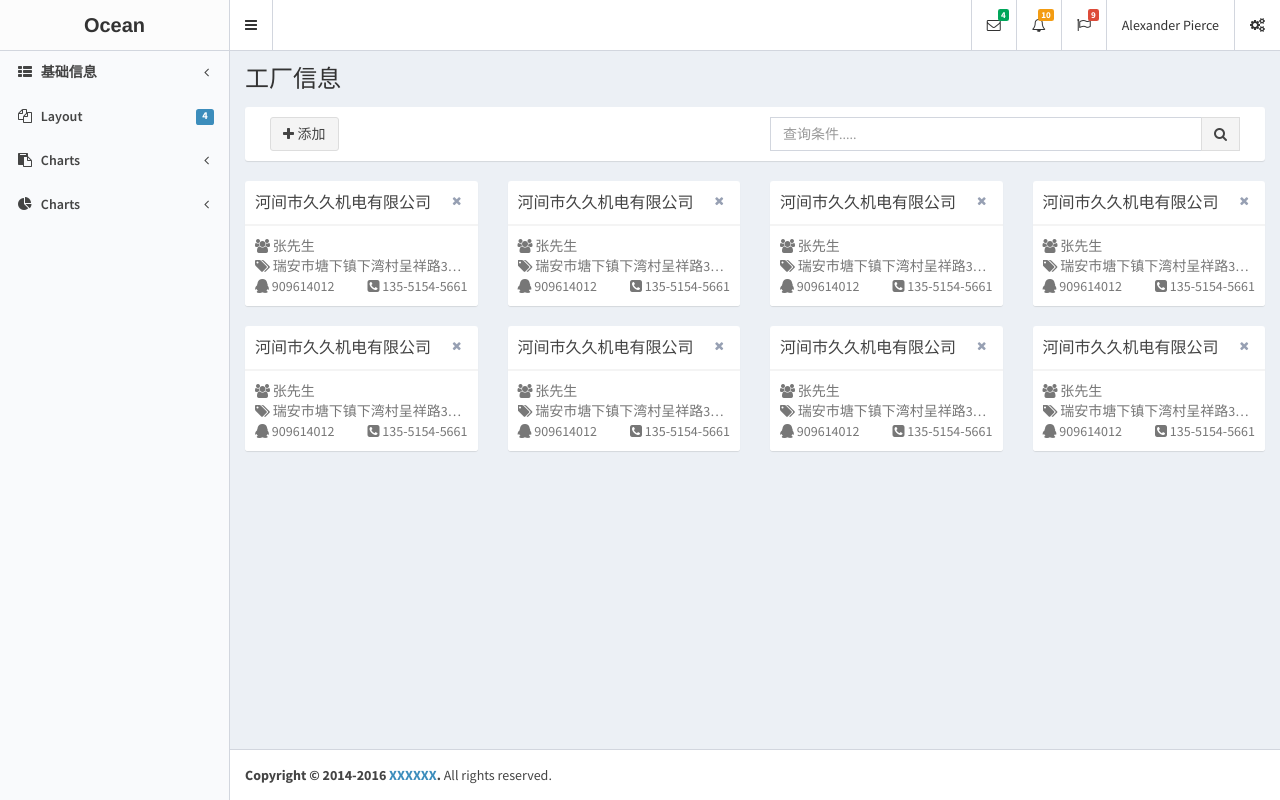
After one commit to OldDriverOVO/ocean, a Django app: page /baseinfo/factory_list/ in a window 1280 px wide. The commit adds this page. Run offline with Django 3.2, Linux system fonts and the light colour scheme; some libraries are stand-ins or nearby versions.

Commit message:
工厂信息

```diff
--- a/partsInfo/urls.py
+++ b/partsInfo/urls.py
@@ -8,4 +8,5 @@ urlpatterns = [
     path('', views.index,name='index'),
     path('part_list/', views.parts_list,name='part_list'),
     path('add_parts_info/', views.add_parts_info,name='add_parts_info'),
+    path('factory_list/',views.factory_list,name='factory_list'),
 ]
--- a/partsInfo/views.py
+++ b/partsInfo/views.py
@@ -20,7 +20,7 @@ def parts_list(request):
     if request.is_ajax():
         contact_list = Parts.objects.all().order_by('-last_change_date')
         paginator = Paginator(contact_list, 40)  # Show 25 contacts per page
-        print(request.GET)
+
         try:
             currentPage = int(request.GET.get('page'))
             contacts = paginator.page(currentPage)
@@ -56,69 +56,47 @@ def parts_list(request):
               'current_page':contacts.number,
               'has_next':contacts.has_next(),
               'has_previous':contacts.has_previous(),
-              'pageRange':pagelist
+              'pageRange':pagelist,
+              'pages':contacts.paginator.num_pages
              },safe=False
 
         )
 
 
-    contact_list = Parts.objects.all().order_by('-last_change_date')
-    paginator = Paginator(contact_list, 40)  # Show 25 contacts per page
-
-    try:
-        currentPage = int(request.GET.get('page'))
-        contacts = paginator.page(currentPage)
-        if paginator.num_pages > 10:
-            if currentPage - 5 < 1:
-                pageRange = range(1, 11)
-            elif currentPage + 5 > paginator.num_pages:
-                pageRange = range(currentPage - 5, paginator.num_pages + 1)
-
-            else:
-                pageRange = range(currentPage - 5, currentPage + 5)
-
-        else:
-            pageRange = paginator.page_range
-
-    except ValueError:
-        # If page is not an integer, deliver first page.
-        contacts = paginator.page(1)
-        pageRange = paginator.page_range
-    except TypeError:
-        # If page is not an integer, deliver first page.
-        contacts = paginator.page(1)
-        pageRange = paginator.page_range
-    except EmptyPage:
-        # If page is out of range (e.g. 9999), deliver last page of results.
-        contacts = paginator.page(paginator.num_pages)
-        pageRange = paginator.page_range
-
-    return render(request, 'partinfo/parts_list.html', {'contacts': contacts,
-                                                        'pageRange':pageRange
-                                                        })
+    return render(request, 'partinfo/parts_list.html')
 
 def add_parts_info(request):
 
     if request.is_ajax():
         state = None
+
         try:
-            new_parts = Parts(
-                oem=request.POST.get("txt_OEM"),
-                cn_name=request.POST.get("txt_cn_name"),
-                en_name=request.POST.get("txt_en_name"),
-                description=request.POST.get("txt_area_desc"),
-                img=request.FILES.get("file_img"),
-                last_change_date=win32timezone.now(),
-                last_change_user_id=1,
-                car_model_id=1
+            if (Parts.objects.filter(oem=request.POST.get("txt_OEM"))):
+                state = 'info_exist'
+                return HttpResponse(state)
 
-            )
-            new_parts.save()
-            state = 'success'
-            return HttpResponse(state)
+            else:
+                new_parts = Parts(
+                    oem=request.POST.get("txt_OEM"),
+                    cn_name=request.POST.get("txt_cn_name"),
+                    en_name=request.POST.get("txt_en_name"),
+                    description=request.POST.get("txt_area_desc"),
+                    img=request.FILES.get("file_img"),
+                    last_change_date=win32timezone.now(),
+                    last_change_user_id=1,
+                    car_model_id=1
+
+                )
+                new_parts.save()
+                state = 'success'
+                return HttpResponse(state)
+
         except:
             state = 'error'
             return HttpResponse(state)
 
     else:
         return HttpResponse("")
+
+def factory_list(request):
+    return render(request,'partinfo/factory_list.html')
--- a/templates/partinfo/base.html
+++ b/templates/partinfo/base.html
@@ -206,8 +206,9 @@
           </a>
           <ul class="treeview-menu">
             <li><a href="{% url 'partsinfo:part_list'%}"><i class="fa fa-circle-o"></i>配件信息</a></li>
+            <li><a href="{% url 'partsinfo:factory_list'%}"><i class="fa fa-circle-o"></i>工厂信息</a></li>
             <li><a href="../../index2.html"><i class="fa fa-circle-o"></i>客户</a></li>
-            <li><a href="../../index2.html"><i class="fa fa-circle-o"></i>工厂</a></li>
+
           </ul>
         </li>
         <li class="treeview">
--- /dev/null
+++ b/templates/partinfo/factory_list.html
@@ -0,0 +1,281 @@
+{% extends 'partinfo/base.html' %}
+
+{% load staticfiles %}
+{% block title %}list{% endblock %}
+{% block content-header %}工厂信息{% endblock %}
+{% block content %}
+
+    <div class="row">
+
+        <div class="col-md-12">
+
+            <div class="box box-widget">
+                <div class="box-body box-profile">
+                    <div class="col-md-1 ">
+                        <button type="button" class="btn btn-default" data-toggle="modal"
+                                data-target="#model_parts_add"><i class="fa fa-plus"> 添加</i></button>
+                    </div>
+                    <div class="col-md-6 pull-right">
+                        <form action="#" method="post">
+                            <div class="input-group">
+                                <input type="text" name="message" placeholder="查询条件....." class="form-control">
+                                <span class="input-group-btn">
+                              <button type="submit" class="btn btn-default btn-flat"><i
+                                      class="fa fa-search"></i> </button>
+                              </span>
+                            </div>
+                        </form>
+                    </div>
+                </div>
+                <!-- /.box-body -->
+            </div>
+            <div class="row">
+                <div class="col-md-3 col-sm-6 col-xs-12">
+                    <div class="box box-widget">
+                        <div class="box-header with-border">
+
+
+                            <span class="info-box-text" style="font-size:16px;">河间市久久机电有限公司</span>
+
+                            <div class="box-tools">
+
+                                <button type="button" class="btn btn-box-tool" data-widget="remove"><i
+                                        class="fa fa-times"></i></button>
+                            </div>
+                        </div>
+                        <div class="box-footer">
+                            <div class="">
+                                <span class="text-muted"><i class="fa fa-users"></i> 张先生</span>
+                            </div>
+                            <div class="">
+                                <span class="text-muted"
+                                      style="display: block;white-space:nowrap;overflow:hidden;text-overflow:ellipsis;"><i class="fa fa-tags"></i> 瑞安市塘下镇下湾村呈祥路35号</span>
+                            </div>
+                            <div class="">
+                                <span class="text-muted pull-left"><i class="fa fa-qq"></i> 909614012</span>
+                                <span class="text-muted pull-right"><i class="fa fa-phone-square"></i> 135-5154-5661</span>
+                            </div>
+                        </div>
+
+
+                    </div>
+                </div>
+                <div class="col-md-3 col-sm-6 col-xs-12">
+                    <div class="box box-widget">
+                        <div class="box-header with-border">
+
+
+                            <span class="info-box-text" style="font-size:16px;">河间市久久机电有限公司</span>
+
+                            <div class="box-tools">
+
+                                <button type="button" class="btn btn-box-tool" data-widget="remove"><i
+                                        class="fa fa-times"></i></button>
+                            </div>
+                        </div>
+                        <div class="box-footer">
+                            <div class="">
+                                <span class="text-muted"><i class="fa fa-users"></i> 张先生</span>
+                            </div>
+                            <div class="">
+                                <span class="text-muted"
+                                      style="display: block;white-space:nowrap;overflow:hidden;text-overflow:ellipsis;"><i class="fa fa-tags"></i> 瑞安市塘下镇下湾村呈祥路35号</span>
+                            </div>
+                            <div class="">
+                                <span class="text-muted pull-left"><i class="fa fa-qq"></i> 909614012</span>
+                                <span class="text-muted pull-right"><i class="fa fa-phone-square"></i> 135-5154-5661</span>
+                            </div>
+                        </div>
+
+
+                    </div>
+                </div>
+                <div class="col-md-3 col-sm-6 col-xs-12">
+                    <div class="box box-widget">
+                        <div class="box-header with-border">
+
+
+                            <span class="info-box-text" style="font-size:16px;">河间市久久机电有限公司</span>
+
+                            <div class="box-tools">
+
+                                <button type="button" class="btn btn-box-tool" data-widget="remove"><i
+                                        class="fa fa-times"></i></button>
+                            </div>
+                        </div>
+                        <div class="box-footer">
+                            <div class="">
+                                <span class="text-muted"><i class="fa fa-users"></i> 张先生</span>
+                            </div>
+                            <div class="">
+                                <span class="text-muted"
+                                      style="display: block;white-space:nowrap;overflow:hidden;text-overflow:ellipsis;"><i class="fa fa-tags"></i> 瑞安市塘下镇下湾村呈祥路35号</span>
+                            </div>
+                            <div class="">
+                                <span class="text-muted pull-left"><i class="fa fa-qq"></i> 909614012</span>
+                                <span class="text-muted pull-right"><i class="fa fa-phone-square"></i> 135-5154-5661</span>
+                            </div>
+                        </div>
+
+
+                    </div>
+                </div>
+                <div class="col-md-3 col-sm-6 col-xs-12">
+                    <div class="box box-widget">
+                        <div class="box-header with-border">
+
+
+                            <span class="info-box-text" style="font-size:16px;">河间市久久机电有限公司</span>
+
+                            <div class="box-tools">
+
+                                <button type="button" class="btn btn-box-tool" data-widget="remove"><i
+                                        class="fa fa-times"></i></button>
+                            </div>
+                        </div>
+                        <div class="box-footer">
+                            <div class="">
+                                <span class="text-muted"><i class="fa fa-users"></i> 张先生</span>
+                            </div>
+                            <div class="">
+                                <span class="text-muted"
+                                      style="display: block;white-space:nowrap;overflow:hidden;text-overflow:ellipsis;"><i class="fa fa-tags"></i> 瑞安市塘下镇下湾村呈祥路35号</span>
+                            </div>
+                            <div class="">
+                                <span class="text-muted pull-left"><i class="fa fa-qq"></i> 909614012</span>
+                                <span class="text-muted pull-right"><i class="fa fa-phone-square"></i> 135-5154-5661</span>
+                            </div>
+                        </div>
+
+
+                    </div>
+                </div>
+                <div class="col-md-3 col-sm-6 col-xs-12">
+                    <div class="box box-widget">
+                        <div class="box-header with-border">
+
+
+                            <span class="info-box-text" style="font-size:16px;">河间市久久机电有限公司</span>
+
+                            <div class="box-tools">
+
+                                <button type="button" class="btn btn-box-tool" data-widget="remove"><i
+                                        class="fa fa-times"></i></button>
+                            </div>
+                        </div>
+                        <div class="box-footer">
+                            <div class="">
+                                <span class="text-muted"><i class="fa fa-users"></i> 张先生</span>
+                            </div>
+                            <div class="">
+                                <span class="text-muted"
+                                      style="display: block;white-space:nowrap;overflow:hidden;text-overflow:ellipsis;"><i class="fa fa-tags"></i> 瑞安市塘下镇下湾村呈祥路35号</span>
+                            </div>
+                            <div class="">
+                                <span class="text-muted pull-left"><i class="fa fa-qq"></i> 909614012</span>
+                                <span class="text-muted pull-right"><i class="fa fa-phone-square"></i> 135-5154-5661</span>
+                            </div>
+                        </div>
+
+
+                    </div>
+                </div>
+                <div class="col-md-3 col-sm-6 col-xs-12">
+                    <div class="box box-widget">
+                        <div class="box-header with-border">
+
+
+                            <span class="info-box-text" style="font-size:16px;">河间市久久机电有限公司</span>
+
+                            <div class="box-tools">
+
+                                <button type="button" class="btn btn-box-tool" data-widget="remove"><i
+                                        class="fa fa-times"></i></button>
+                            </div>
+                        </div>
+                        <div class="box-footer">
+                            <div class="">
+                                <span class="text-muted"><i class="fa fa-users"></i> 张先生</span>
+                            </div>
+                            <div class="">
+                                <span class="text-muted"
+                                      style="display: block;white-space:nowrap;overflow:hidden;text-overflow:ellipsis;"><i class="fa fa-tags"></i> 瑞安市塘下镇下湾村呈祥路35号</span>
+                            </div>
+                            <div class="">
+                                <span class="text-muted pull-left"><i class="fa fa-qq"></i> 909614012</span>
+                                <span class="text-muted pull-right"><i class="fa fa-phone-square"></i> 135-5154-5661</span>
+                            </div>
+                        </div>
+
+
+                    </div>
+                </div>
+                <div class="col-md-3 col-sm-6 col-xs-12">
+                    <div class="box box-widget">
+                        <div class="box-header with-border">
+
+
+                            <span class="info-box-text" style="font-size:16px;">河间市久久机电有限公司</span>
+
+                            <div class="box-tools">
+
+                                <button type="button" class="btn btn-box-tool" data-widget="remove"><i
+                                        class="fa fa-times"></i></button>
+                            </div>
+                        </div>
+                        <div class="box-footer">
+                            <div class="">
+                                <span class="text-muted"><i class="fa fa-users"></i> 张先生</span>
+                            </div>
+                            <div class="">
+                                <span class="text-muted"
+                                      style="display: block;white-space:nowrap;overflow:hidden;text-overflow:ellipsis;"><i class="fa fa-tags"></i> 瑞安市塘下镇下湾村呈祥路35号</span>
+                            </div>
+                            <div class="">
+                                <span class="text-muted pull-left"><i class="fa fa-qq"></i> 909614012</span>
+                                <span class="text-muted pull-right"><i class="fa fa-phone-square"></i> 135-5154-5661</span>
+                            </div>
+                        </div>
+
+
+                    </div>
+                </div>
+                <div class="col-md-3 col-sm-6 col-xs-12">
+                    <div class="box box-widget">
+                        <div class="box-header with-border">
+
+
+                            <span class="info-box-text" style="font-size:16px;">河间市久久机电有限公司</span>
+
+                            <div class="box-tools">
+
+                                <button type="button" class="btn btn-box-tool" data-widget="remove"><i
+                                        class="fa fa-times"></i></button>
+                            </div>
+                        </div>
+                        <div class="box-footer">
+                            <div class="">
+                                <span class="text-muted"><i class="fa fa-users"></i> 张先生</span>
+                            </div>
+                            <div class="">
+                                <span class="text-muted"
+                                      style="display: block;white-space:nowrap;overflow:hidden;text-overflow:ellipsis;"><i class="fa fa-tags"></i> 瑞安市塘下镇下湾村呈祥路35号</span>
+                            </div>
+                            <div class="">
+                                <span class="text-muted pull-left"><i class="fa fa-qq"></i> 909614012</span>
+                                <span class="text-muted pull-right"><i class="fa fa-phone-square"></i> 135-5154-5661</span>
+                            </div>
+                        </div>
+
+
+                    </div>
+                </div>
+
+
+            </div>
+
+
+        </div>
+    </div>
+
+{% endblock %}
```
Also changed, not shown: partsInfo/models.py (+25 -10 lines), templates/partinfo/parts_list.html (+151 -93 lines).
